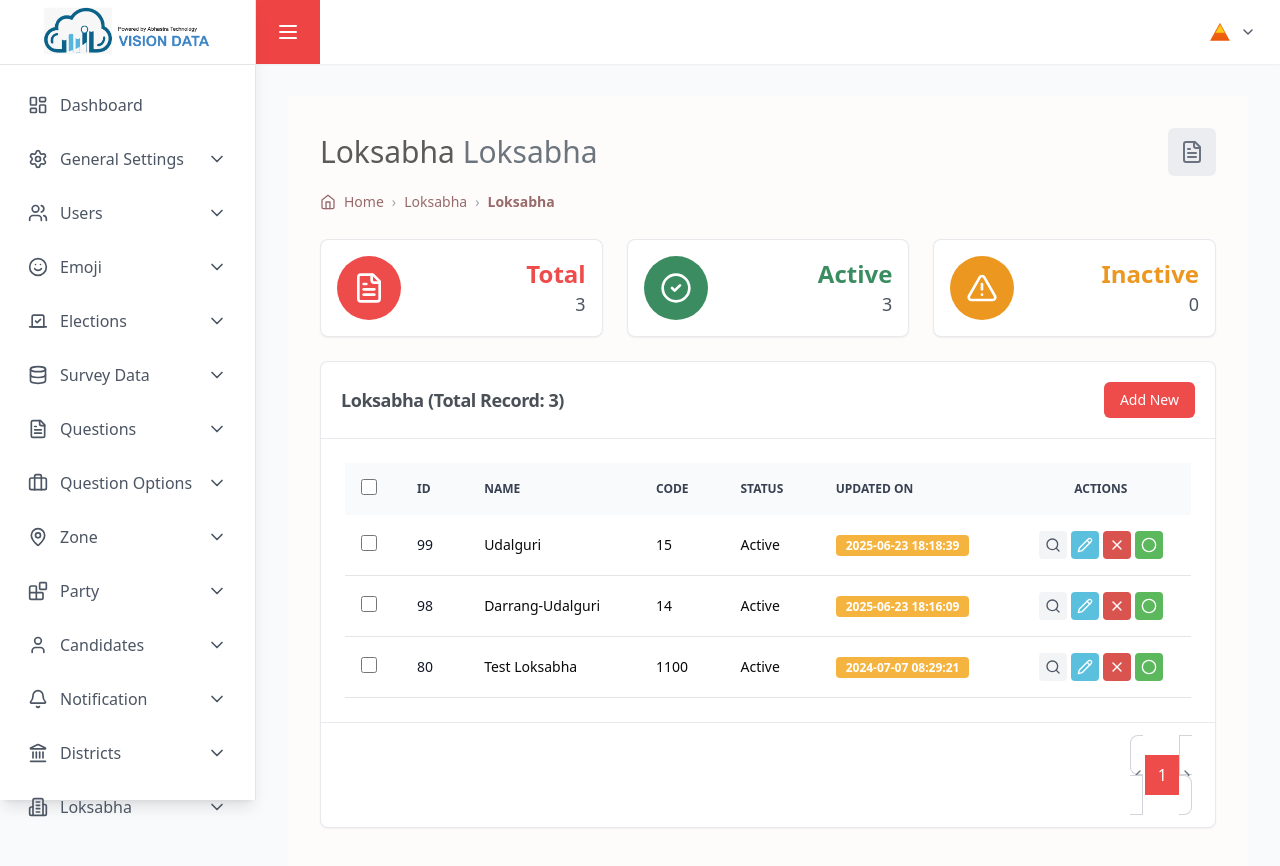
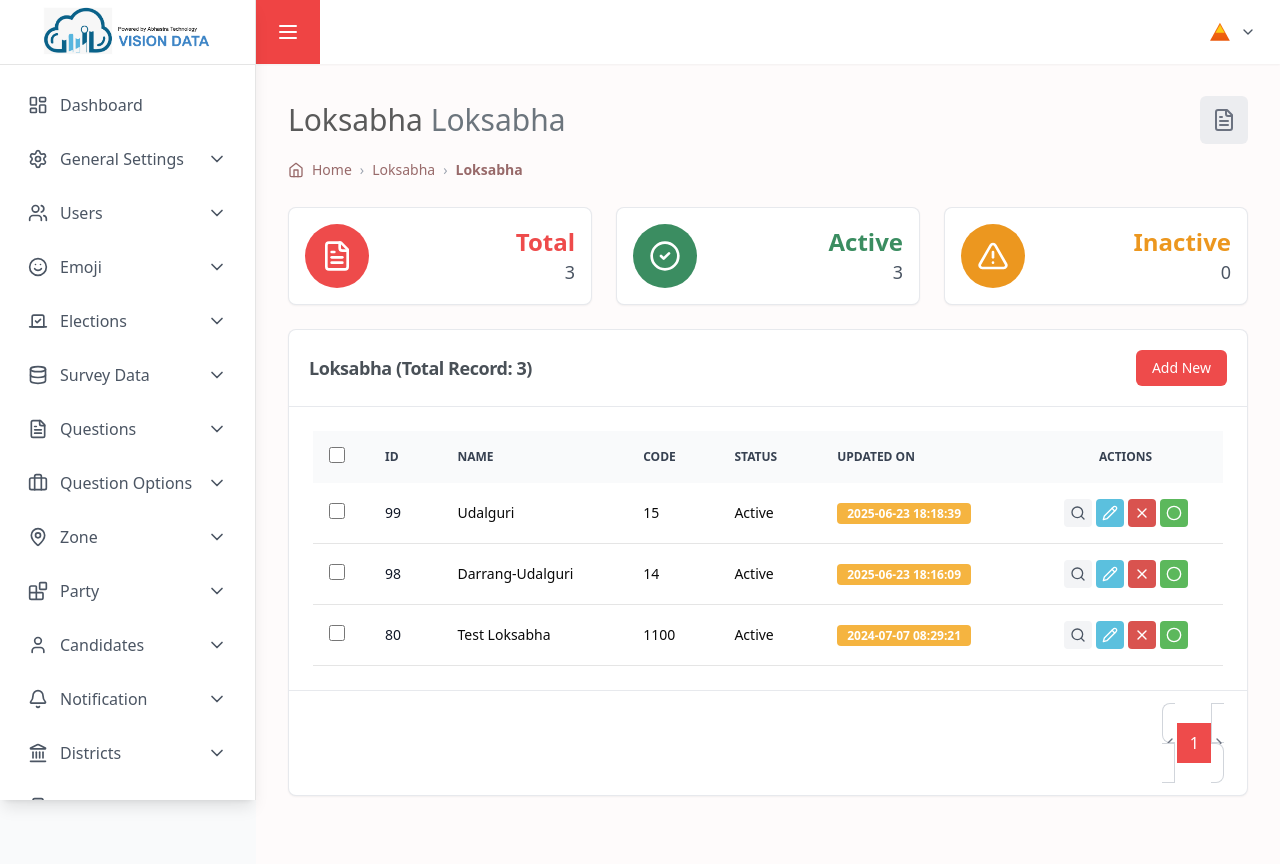
Before and after one commit to tyujjwal6/Survey, a React (Vite) app: page /allloksabha in a window 1280 px wide. Shown: the top 866 px of the page. Built offline with nearby package versions, Linux system fonts and the light colour scheme.

Commit message:
improvements

```diff
--- a/src/Pages/AppLayout.jsx
+++ b/src/Pages/AppLayout.jsx
@@ -5,7 +5,8 @@ import Header from './Header'; // Adjust path if needed
 import Sidebar from './Sidebar'; // Adjust path if needed
 
 const AppLayout = ({ children }) => {
-  const [isSidebarOpen, setSidebarOpen] = useState(false);
+  // Use window width to set the initial state for better SSR/initial render handling
+  const [isSidebarOpen, setSidebarOpen] = useState(window.innerWidth >= 1024);
 
   const toggleSidebar = () => {
     setSidebarOpen(!isSidebarOpen);
@@ -15,9 +16,16 @@ const AppLayout = ({ children }) => {
     <div className="flex min-h-screen bg-gray-50">
       <Sidebar isOpen={isSidebarOpen} setOpen={setSidebarOpen} />
 
-      <div className="flex-1 flex flex-col lg:ml-64">
+      {/* --- MODIFICATION START --- */}
+      {/* The main content area now conditionally applies the margin and has a transition */}
+      <div
+        className={`flex-1 flex flex-col transition-all duration-300 ease-in-out ${
+          isSidebarOpen ? 'lg:ml-64' : 'lg:ml-0'
+        }`}
+      >
+      {/* --- MODIFICATION END --- */}
         <Header onMenuClick={toggleSidebar} />
-        <main className="flex-1 p-4 sm:p-6 lg:p-8">
+        <main className="flex-1">
           {children}
         </main>
       </div>
--- a/src/Pages/Sidebar.jsx
+++ b/src/Pages/Sidebar.jsx
@@ -1,8 +1,10 @@
+// src/components/Sidebar.jsx
+
 import React, { useState, useEffect } from 'react';
 import { NavLink, useLocation } from 'react-router-dom';
-// --- MODIFICATION: Imported the 'Building2' icon for Loksabha ---
 import { LayoutDashboard, Settings, ChevronDown, Users, Smile, Vote, Database, FileText, Briefcase, MapPin, Blocks, User, Bell, Landmark, Building2 } from 'lucide-react';
 
+// (navItems array remains the same)
 const navItems = [
   {
     label: 'Dashboard',
@@ -116,7 +118,6 @@ const navItems = [
   },
   {
     label: 'Loksabha',
-    // --- MODIFICATION: Changed the icon from Landmark to Building2 ---
     icon: Building2,
     basePath: '/loksabha',
     subItems: [
@@ -126,6 +127,7 @@ const navItems = [
   }
 ];
 
+
 const Sidebar = ({ isOpen, setOpen }) => {
   const [openSections, setOpenSections] = useState({});
   const location = useLocation();
@@ -133,9 +135,7 @@ const Sidebar = ({ isOpen, setOpen }) => {
   useEffect(() => {
     const newOpenSections = {};
     navItems.forEach(item => {
-      // Check if the current path is the base path or a child of the base path
-      const isBasePathActive = item.basePath && location.pathname.startsWith(item.basePath);
-      if (isBasePathActive) {
+      if (item.basePath && location.pathname.startsWith(item.basePath)) {
         newOpenSections[item.label] = true;
       }
     });
@@ -154,10 +154,8 @@ const Sidebar = ({ isOpen, setOpen }) => {
 
   const isLinkActive = (item) => {
     if (item.subItems) {
-      // For parent items, check if the current path starts with its base path
       return item.basePath && location.pathname.startsWith(item.basePath);
     }
-    // For single items, check for an exact match
     return location.pathname === item.href;
   };
 
@@ -166,12 +164,19 @@ const Sidebar = ({ isOpen, setOpen }) => {
       {isOpen && (
         <div onClick={() => setOpen(false)} className="fixed inset-0 z-40 bg-black bg-opacity-50 lg:hidden" aria-hidden="true"></div>
       )}
-      <aside className={`fixed top-0 left-0 z-50 h-screen w-64 border-r bg-white shadow-lg transition-transform duration-300 ease-in-out lg:translate-x-0 ${isOpen ? 'translate-x-0' : '-translate-x-full'}`}>
+      {/* --- MODIFICATION START --- */}
+      {/* Removed the `lg:translate-x-0` class. The sidebar's position is now only controlled by the isOpen state. */}
+      <aside
+        className={`fixed top-0 left-0 z-50 h-screen w-64 border-r bg-white shadow-lg transition-transform duration-300 ease-in-out ${
+          isOpen ? 'translate-x-0' : '-translate-x-full'
+        }`}
+      >
+      {/* --- MODIFICATION END --- */}
         <div className="flex h-full flex-col bg-white">
           <div className="flex items-center justify-center p-4 border-b h-[65px]">
             <img src="/src/Pages/admin_logo.png" alt="Vision Data Logo" className="h-auto w-full max-w-[180px]" />
           </div>
-          <nav className="flex-1 px-3 py-4">
+          <nav className="flex-1 px-3 py-4 overflow-y-auto">
             <ul className="space-y-1.5">
               {navItems.map((item) => (
                 <li key={item.label}>
```
Also changed, not shown: src/Pages/Header.jsx (+10 -3 lines).
